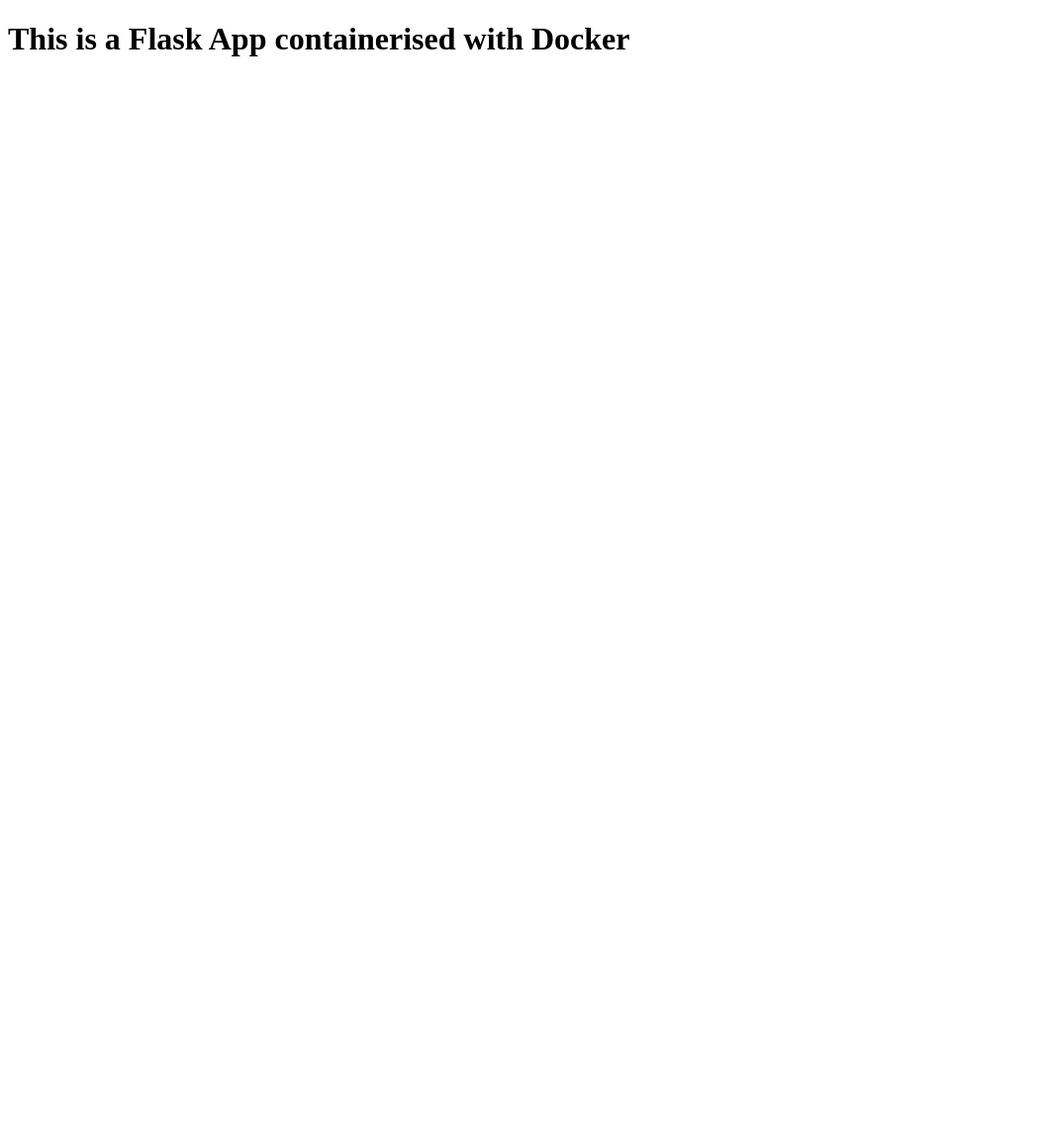
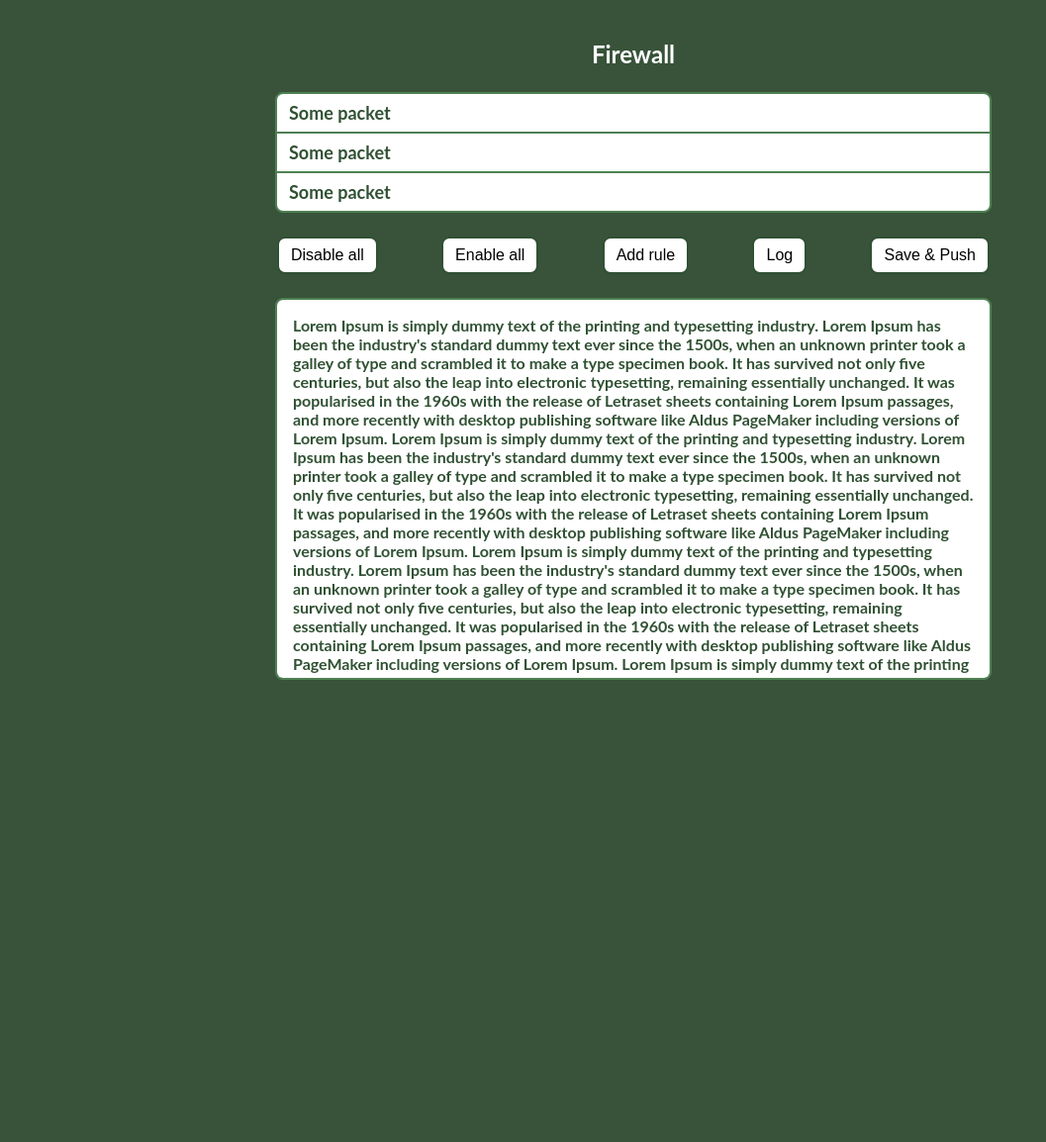
Before and after one commit to RichardStaszkiewicz/WUT-PZSP2-PROJECT-Firewall, a Flask app: page / in a window 1280 px wide. Shown: the top 1154 px of the page at 99% size, without its empty margins (0-1057 px from the left). Run offline with Flask 2, Linux system fonts and the light colour scheme.

Commit message:
expanded index html file and created basic styles

```diff
--- /dev/null
+++ b/code/flask_docker/static/css/index.css
@@ -0,0 +1,75 @@
+body {
+    background-color: rgb(56, 83, 58);
+    font-family: 'Lato', sans-serif;
+    font-weight: bold;
+    min-height: 100vh;
+    width: 100vw;
+    color: rgb(255, 255, 255);
+}
+
+* {
+    margin: 0;
+    padding: 0;
+}
+
+.title {
+    margin-top: 40px;
+    font-size: 24px;
+}
+
+.wrapper {
+    margin: 0 auto;
+    display: flex;
+    flex-direction: column;
+    align-items: center;
+    justify-content: center;
+    row-gap: 24px;
+    max-width: 720px;
+    width: 100%;
+}
+
+.box {
+    width: 100%;
+    background-color: #fff;
+    border: 2px solid rgb(78, 129, 82);
+    border-radius: 8px;
+    list-style-type: none;
+    color:rgb(48, 81, 51);
+}
+
+.rule {
+    font-size: 18px;
+    padding: 8px 12px;
+    border-bottom: 2px solid rgb(78, 129, 82);
+}
+
+.rule:last-child {
+    border: none;
+}
+
+.buttons {
+    display: flex;
+    justify-content: space-between;
+    width: 100%;
+}
+
+.button {
+    background-color: #fff;
+    font-size: 16px;
+    padding: 8px 12px;
+    border: 2px solid rgb(48, 81, 51);
+    border-radius: 8px;
+}
+
+.button:hover {
+    background-color: rgb(93, 207, 103);
+    color: #fff;
+}
+
+.logs {
+    overflow-y: scroll;
+    padding: 16px;
+    max-height: 350px;
+    height: 100%;
+    width: calc(100% - 32px);
+}
--- a/code/flask_docker/templates/index.html
+++ b/code/flask_docker/templates/index.html
@@ -3,9 +3,44 @@
 <html lang="en">
 <head>
     <meta charset="UTF-8">
-    <title>Flask Docker</title>
+    <link rel="stylesheet" href="{{ url_for('static', filename='css/index.css') }}">
+    <title>Firewall</title>
 </head>
 <body>
-    <h1>This is a Flask App containerised with Docker</h1>
+    <div class="wrapper">
+        <h1 class="title">Firewall</h1>
+        <ul class="box">
+
+            <!--For now its some dummy data-->
+            <li class="rule">Some packet</li>
+            <li class="rule">Some packet</li>
+            <li class="rule">Some packet</li>
+
+        </ul>
+        <div class="buttons">
+
+            <!--Buttons are not connected to any function-->
+            <button class="button" type="button">Disable all</button>
+            <button class="button" type="button">Enable all</button>
+            <button class="button" type="button">Add rule</button>
+            <button class="button" type="button">Log</button>
+            <button class="button" type="button">Save & Push</button>
+
+        </div>
+        <div class="box logs">
+
+            <!--For now dummy log data-->
+            <span class="log">
+                Lorem Ipsum is simply dummy text of the printing and typesetting industry. Lorem Ipsum has been the industry's standard dummy text ever since the 1500s, when an unknown printer took a galley of type and scrambled it to make a type specimen book. It has survived not only five centuries, but also the leap into electronic typesetting, remaining essentially unchanged. It was popularised in the 1960s with the release of Letraset sheets containing Lorem Ipsum passages, and more recently with desktop publishing software like Aldus PageMaker including versions of Lorem Ipsum.
+                Lorem Ipsum is simply dummy text of the printing and typesetting industry. Lorem Ipsum has been the industry's standard dummy text ever since the 1500s, when an unknown printer took a galley of type and scrambled it to make a type specimen book. It has survived not only five centuries, but also the leap into electronic typesetting, remaining essentially unchanged. It was popularised in the 1960s with the release of Letraset sheets containing Lorem Ipsum passages, and more recently with desktop publishing software like Aldus PageMaker including versions of Lorem Ipsum.
+                Lorem Ipsum is simply dummy text of the printing and typesetting industry. Lorem Ipsum has been the industry's standard dummy text ever since the 1500s, when an unknown printer took a galley of type and scrambled it to make a type specimen book. It has survived not only five centuries, but also the leap into electronic typesetting, remaining essentially unchanged. It was popularised in the 1960s with the release of Letraset sheets containing Lorem Ipsum passages, and more recently with desktop publishing software like Aldus PageMaker including versions of Lorem Ipsum.
+                Lorem Ipsum is simply dummy text of the printing and typesetting industry. Lorem Ipsum has been the industry's standard dummy text ever since the 1500s, when an unknown printer took a galley of type and scrambled it to make a type specimen book. It has survived not only five centuries, but also the leap into electronic typesetting, remaining essentially unchanged. It was popularised in the 1960s with the release of Letraset sheets containing Lorem Ipsum passages, and more recently with desktop publishing software like Aldus PageMaker including versions of Lorem Ipsum.
+                Lorem Ipsum is simply dummy text of the printing and typesetting industry. Lorem Ipsum has been the industry's standard dummy text ever since the 1500s, when an unknown printer took a galley of type and scrambled it to make a type specimen book. It has survived not only five centuries, but also the leap into electronic typesetting, remaining essentially unchanged. It was popularised in the 1960s with the release of Letraset sheets containing Lorem Ipsum passages, and more recently with desktop publishing software like Aldus PageMaker including versions of Lorem Ipsum.
+                Lorem Ipsum is simply dummy text of the printing and typesetting industry. Lorem Ipsum has been the industry's standard dummy text ever since the 1500s, when an unknown printer took a galley of type and scrambled it to make a type specimen book. It has survived not only five centuries, but also the leap into electronic typesetting, remaining essentially unchanged. It was popularised in the 1960s with the release of Letraset sheets containing Lorem Ipsum passages, and more recently with desktop publishing software like Aldus PageMaker including versions of Lorem Ipsum.
+                Lorem Ipsum is simply dummy text of the printing and typesetting industry. Lorem Ipsum has been the industry's standard dummy text ever since the 1500s, when an unknown printer took a galley of type and scrambled it to make a type specimen book. It has survived not only five centuries, but also the leap into electronic typesetting, remaining essentially unchanged. It was popularised in the 1960s with the release of Letraset sheets containing Lorem Ipsum passages, and more recently with desktop publishing software like Aldus PageMaker including versions of Lorem Ipsum.
+            </span>
+
+        </div>
+    </div>
 </body>
 </html>
```
